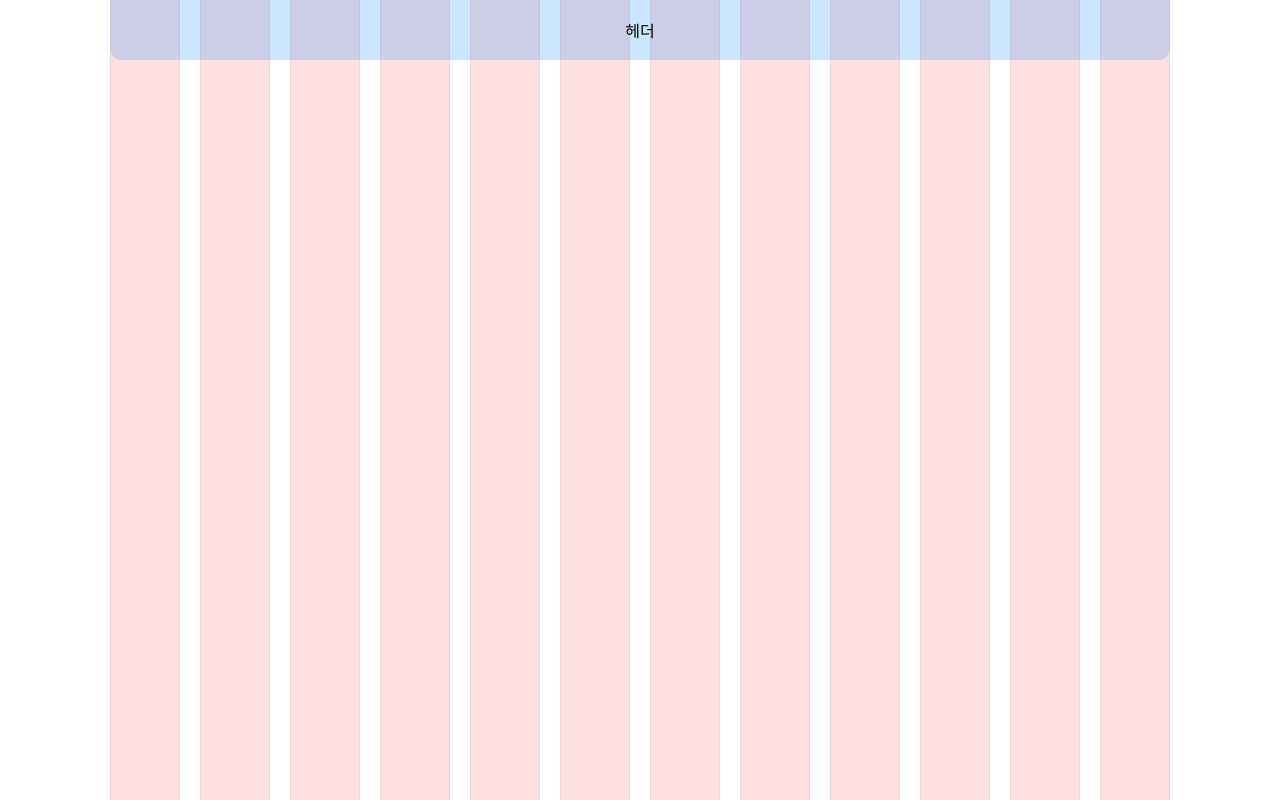
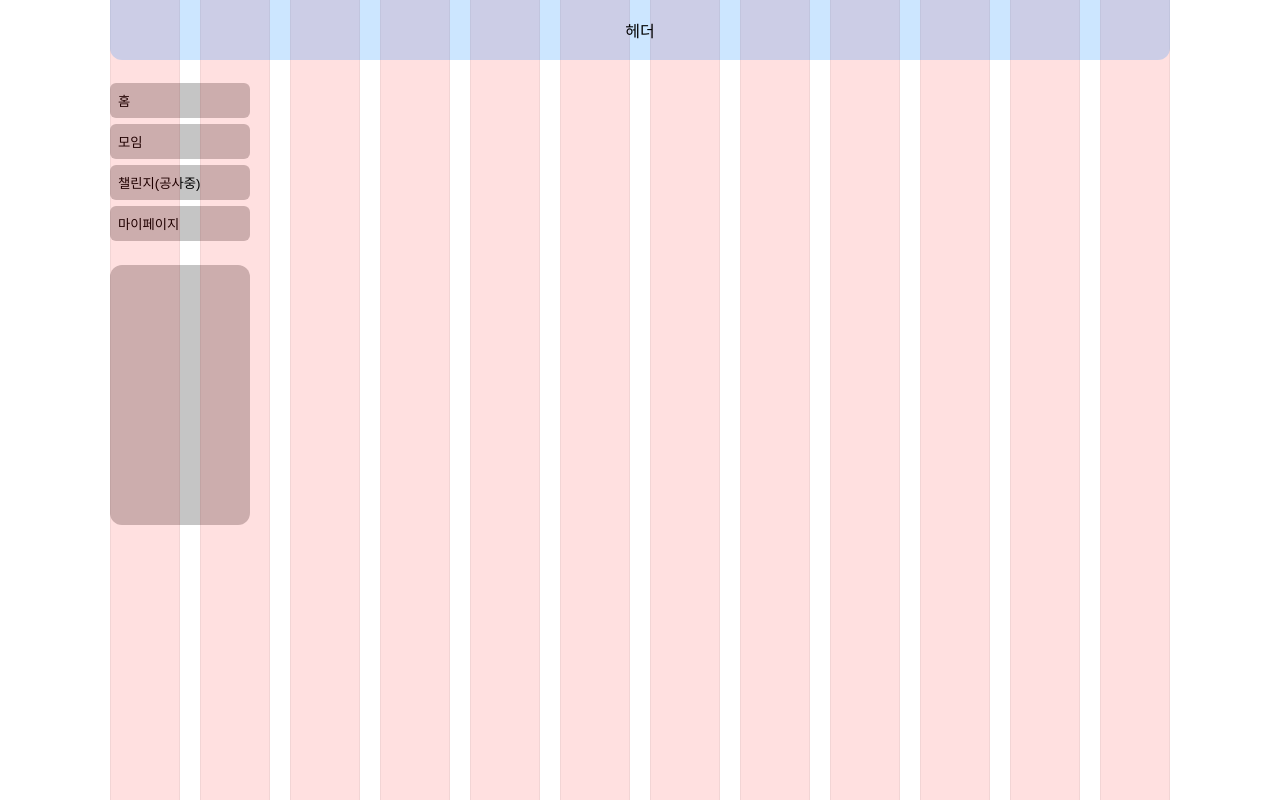
Before and after one commit to LikeLionHGU/Pominit_Front, a React (Create React App) app: page / in a window 1280 px wide. Built offline with nearby package versions, Linux system fonts and the light colour scheme.

Commit message:
style: 배너, 사이드바 추가

```diff
--- a/src/common/Header.js
+++ b/src/common/Header.js
@@ -3,6 +3,7 @@ import styled from "styled-components";
 const Wrapper = styled.header`
   position: absolute;
   top: 0; left: 0; right: 0;
+  margin-bottom:23.72px;
   height: 60px;
   width: 100%;
   z-index: 10;
@@ -11,4 +12,6 @@ const Wrapper = styled.header`
   display:flex; align-items:center; justify-content:center;
 `;
 
-export default function Header(){ return <Wrapper>헤더</Wrapper>; }
+export default function Header(){
+    return <Wrapper>헤더</Wrapper>;
+}
--- /dev/null
+++ b/src/common/Sidebar.js
@@ -0,0 +1,46 @@
+import styled from "styled-components";
+
+const SidebarWrapper = styled.div`
+  position: absolute;
+  top:83.45px;
+  display: flex;
+  flex-direction: column;
+`;
+
+const Btn = styled.button`
+  display: flex;
+  align-items: center;
+  gap: 16px;
+  width: 140px;
+  padding: 8px;
+  border-radius: 6px;
+  background: #C5C5C5;
+  border: none;
+  cursor: pointer;
+  margin-bottom:5.72px;
+   &:last-of-type {
+    margin-bottom: 24px;
+`;
+
+const Banner = styled.div`
+width: 140px;
+height: 260px;
+flex-shrink: 0;
+border-radius: 12px;
+background: #C5C5C5;
+`
+
+export default function Sidebar() {
+  return (
+    <div>
+          <SidebarWrapper>
+      <Btn>홈</Btn>
+      <Btn>모임</Btn>
+      <Btn>챌린지(공사중)</Btn>
+      <Btn>마이페이지</Btn>
+<Banner/>
+    </SidebarWrapper>
+    </div>
+
+  );
+}
--- a/src/mainPage/MainPage.js
+++ b/src/mainPage/MainPage.js
@@ -1,10 +1,12 @@
 import Header from "../common/Header";
+import Sidebar from "../common/Sidebar";
 import Testpage from "../testPage/TestPage";
 
 export default function MainPage() {
   return (
     <div className="container">
       <Header />
+      <Sidebar />
         <Testpage />
     </div>
   );
```
